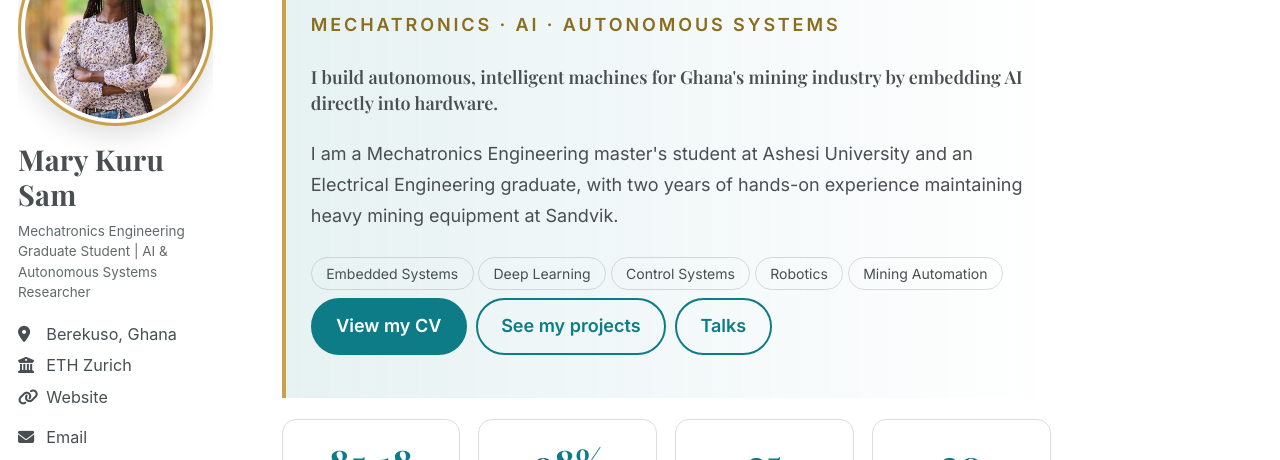
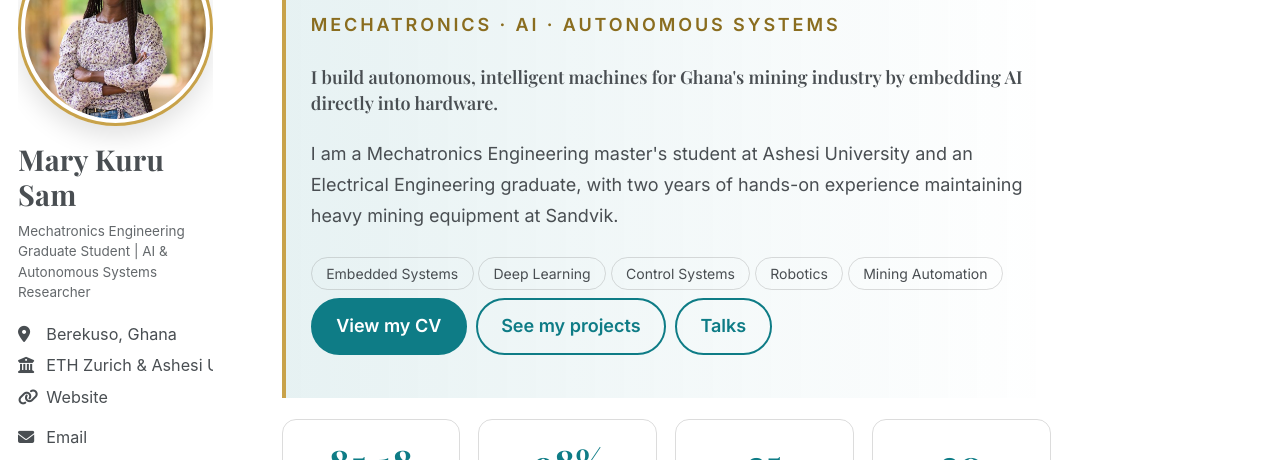
Before and after one commit to MaryKuruENG/MaryKuruENG.github.io, a Jekyll site: the page built from _pages/about.md, in a window 1280 px wide. Shown: the part 174-634 px from the top of the page. Built offline with Jekyll 4.4.1, drawn with Linux system fonts in a browser that asks for light colours; a style sheet for code colours, icons or effects is not loaded; part of the change alters nothing that is shown.

Commit message:
Update _config.yml

```diff
--- a/_config.yml
+++ b/_config.yml
@@ -27,8 +27,7 @@ author:
   avatar: "pic.jpeg"
   bio: "Mechatronics Engineering Graduate Student | AI & Autonomous Systems Researcher"
   location: "Berekuso, Ghana"
-  employer  : "Ashesi University"
-  employer  : "ETH Zurich"
+  employer  : "ETH Zurich & Ashesi University"
   email: "marykurusam@gmail.com"
   uri: "https://MaryKuruENG.github.io"
   github: "MaryKuruENG"
```
